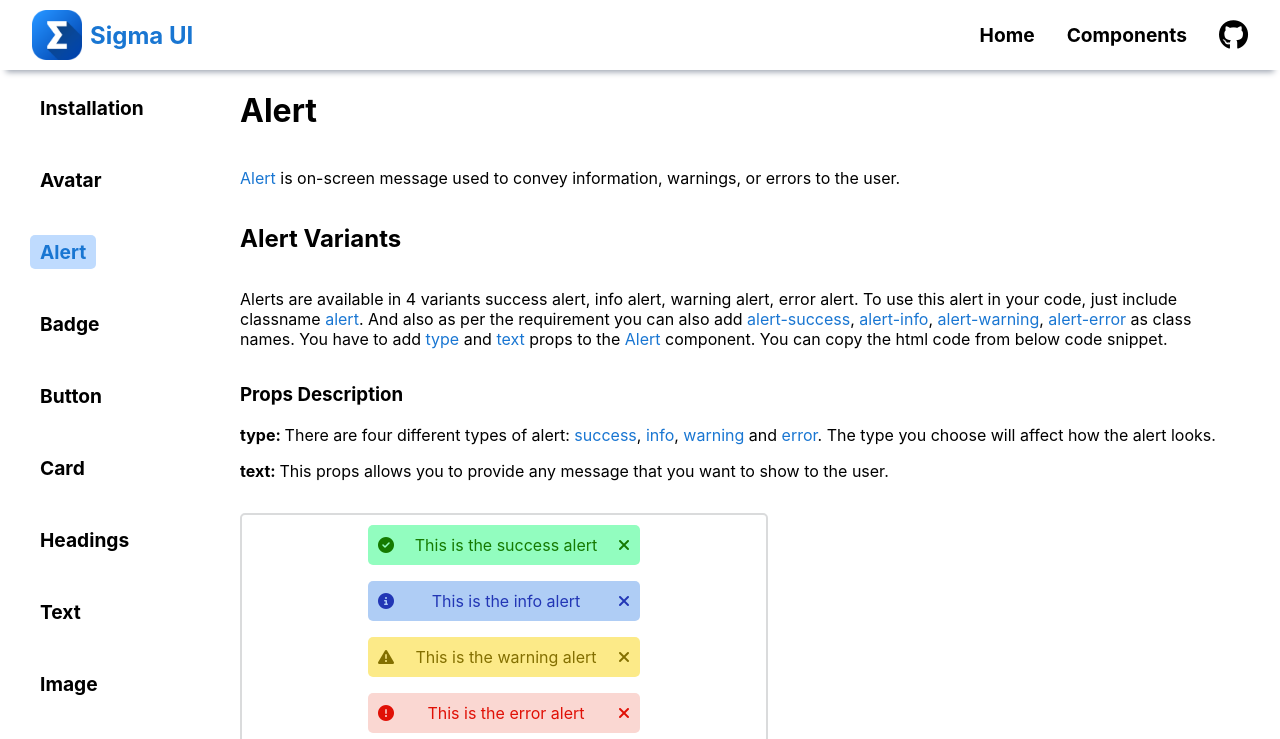
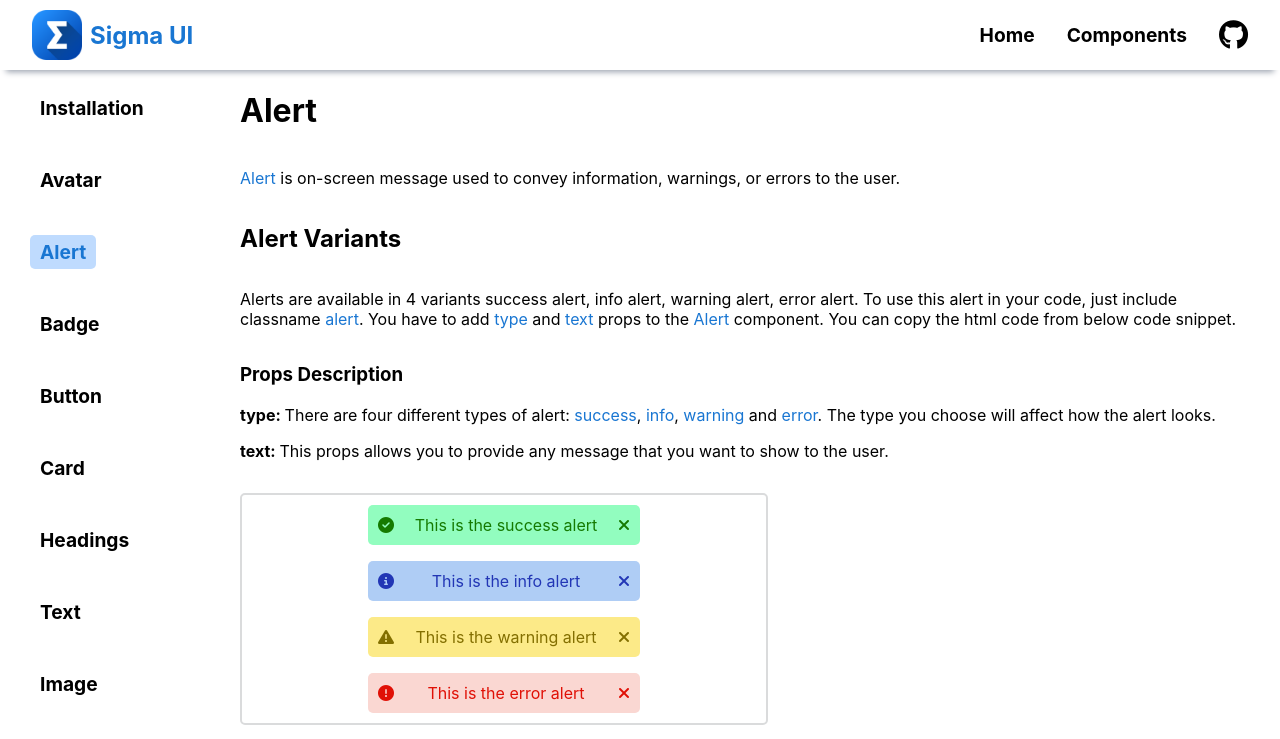
Before and after one commit to SudiptaChakraborty51/sigma-ui, a React (Create React App) app: page /components/alert in a window 1280 px wide. Shown: the top 739 px of the page. Built offline with nearby package versions, Linux system fonts and the light colour scheme; grey boxes are pictures that could not be loaded.

Commit message:
update alert doc

```diff
--- a/src/documentation/AlertDoc/AlertDoc.jsx
+++ b/src/documentation/AlertDoc/AlertDoc.jsx
@@ -19,9 +19,7 @@ const AlertDoc = () => {
         <p>
           Alerts are available in 4 variants success alert, info alert, warning
           alert, error alert. To use this alert in your code, just include
-          classname <span>alert</span>. And also as per the requirement you can
-          also add <span>alert-success</span>, <span>alert-info</span>,{" "}
-          <span>alert-warning</span>, <span>alert-error</span> as class names.
+          classname <span>alert</span>.
           You have to add <span>type</span> and <span>text</span> props to the{" "}
           <span>Alert</span> component. You can copy the html code from below
           code snippet.
```
